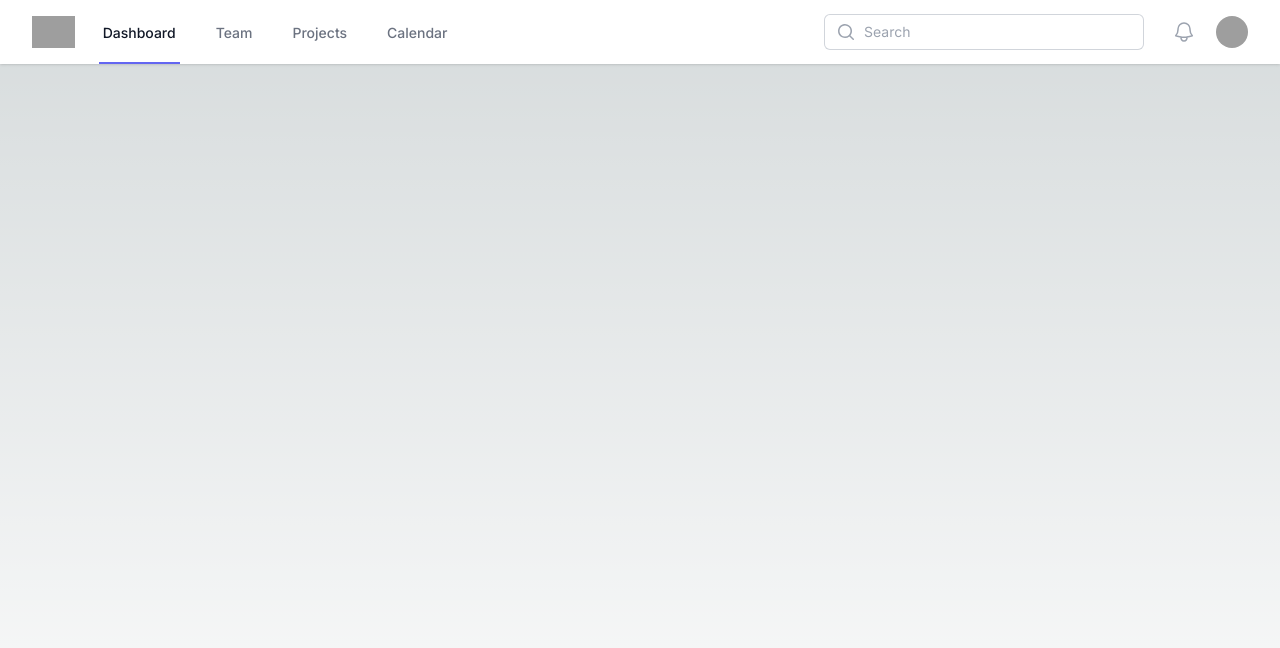
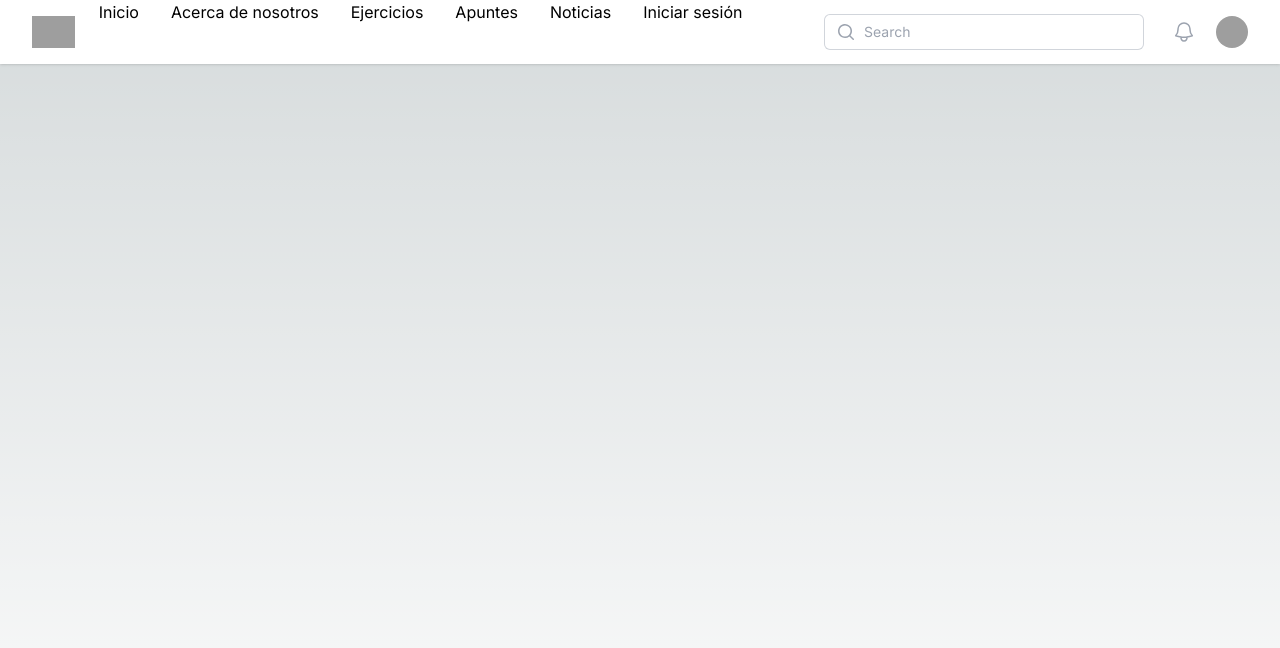
Before and after one commit to RodriguezRamirezGerardoOmar/disclosure-page-uac-omm, a Next.js app in the folder icpc-frontned/: page / in a window 1280 px wide. Shown: the top 648 px of the page. Built offline with nearby package versions, Linux system fonts and the light colour scheme; grey boxes are pictures that could not be loaded.

Commit message:
WIP: NavbarComponent that loops through a list The NavbarComponent works and throws no errors but the text and its background are the same color

```diff
--- a/icpc-frontned/src/app/components/NavbarComponent.tsx
+++ b/icpc-frontned/src/app/components/NavbarComponent.tsx
@@ -3,12 +3,45 @@ import { Fragment } from 'react'
 import { Disclosure, Menu, Transition } from '@headlessui/react'
 import { MagnifyingGlassIcon } from '@heroicons/react/20/solid'
 import { Bars3Icon, BellIcon, XMarkIcon } from '@heroicons/react/24/outline'
+import { TextComponent } from './TextComponent'
+import { enumTextSizes, enumTextTags } from '@/constants/types'
 
 function classNames(...classes: string[]) {
   return classes.filter(Boolean).join(' ')
 }
 
-const pageList: string[] = ["Inicio", "Acerca de nosotros", "Ejercicios", "Apuntes", "Noticias", "Iniciar sesión" ]
+const routes = [
+  {
+    id: 1,
+    name: 'Inicio',
+    href: '#'
+  },
+  {
+    id: 2,
+    name: 'Acerca de nosotros',
+    href: '#'
+  },
+  {
+    id: 3,
+    name: 'Ejercicios',
+    href: '#'
+  },
+  {
+    id: 4,
+    name: 'Apuntes',
+    href: '#'
+  },
+  {
+    id: 5,
+    name: 'Noticias',
+    href: '#'
+  },
+  {
+    id: 6,
+    name: 'Iniciar sesión',
+    href: '#'
+  }
+]
 
 export default function NavbarComponent() {
   return (
@@ -27,30 +60,9 @@ export default function NavbarComponent() {
                 </div>
                 <div className="hidden lg:ml-6 lg:flex lg:space-x-8">
                   {/* Current: "border-indigo-500 text-gray-900", Default: "border-transparent text-gray-500 hover:border-gray-300 hover:text-gray-700" */}
-                  <a
-                    href="#"
-                    className="inline-flex items-center border-b-2 border-indigo-500 px-1 pt-1 text-sm font-medium text-gray-900"
-                  >
-                    Dashboard
-                  </a>
-                  <a
-                    href="#"
-                    className="inline-flex items-center border-b-2 border-transparent px-1 pt-1 text-sm font-medium text-gray-500 hover:border-gray-300 hover:text-gray-700"
-                  >
-                    Team
-                  </a>
-                  <a
-                    href="#"
-                    className="inline-flex items-center border-b-2 border-transparent px-1 pt-1 text-sm font-medium text-gray-500 hover:border-gray-300 hover:text-gray-700"
-                  >
-                    Projects
-                  </a>
-                  <a
-                    href="#"
-                    className="inline-flex items-center border-b-2 border-transparent px-1 pt-1 text-sm font-medium text-gray-500 hover:border-gray-300 hover:text-gray-700"
-                  >
-                    Calendar
-                  </a>
+                  {routes.map((route) => (
+                    <TextComponent key={route.id} tag={enumTextTags.a} sizeFont={enumTextSizes.s12} href={route.href} >{route.name}</TextComponent>
+                  ))}
                 </div>
               </div>
               <div className="flex flex-1 items-center justify-center px-2 lg:ml-6 lg:justify-end">
--- a/icpc-frontned/src/app/page.tsx
+++ b/icpc-frontned/src/app/page.tsx
@@ -1,5 +1,3 @@
-import Image from 'next/image'
-
 
 export default function Home() {
   return (
```
